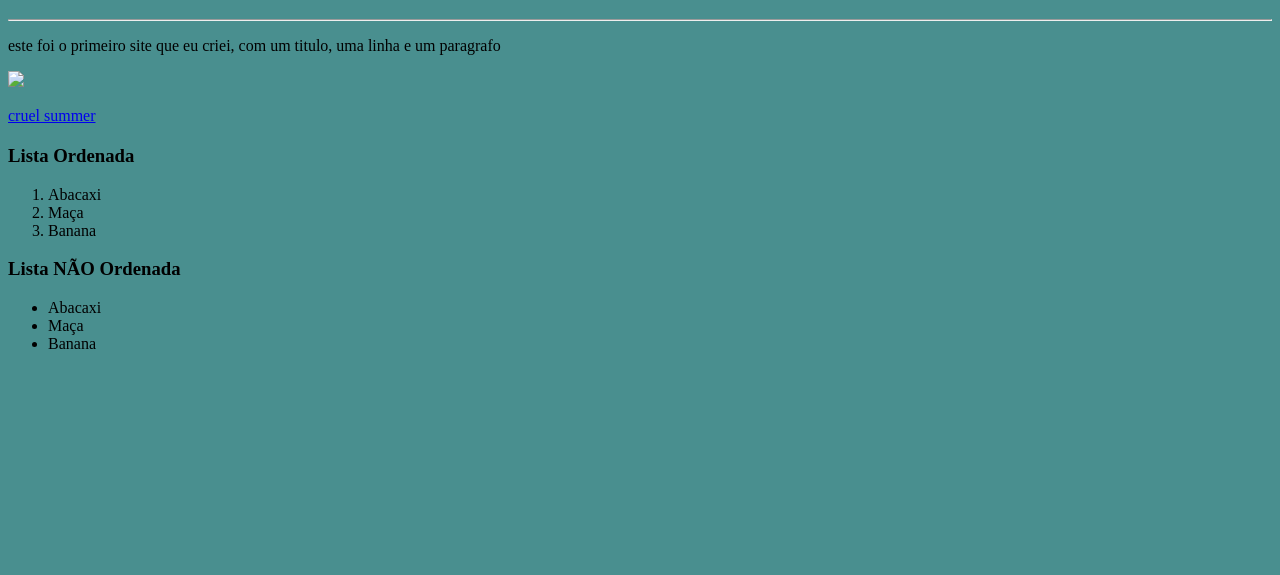
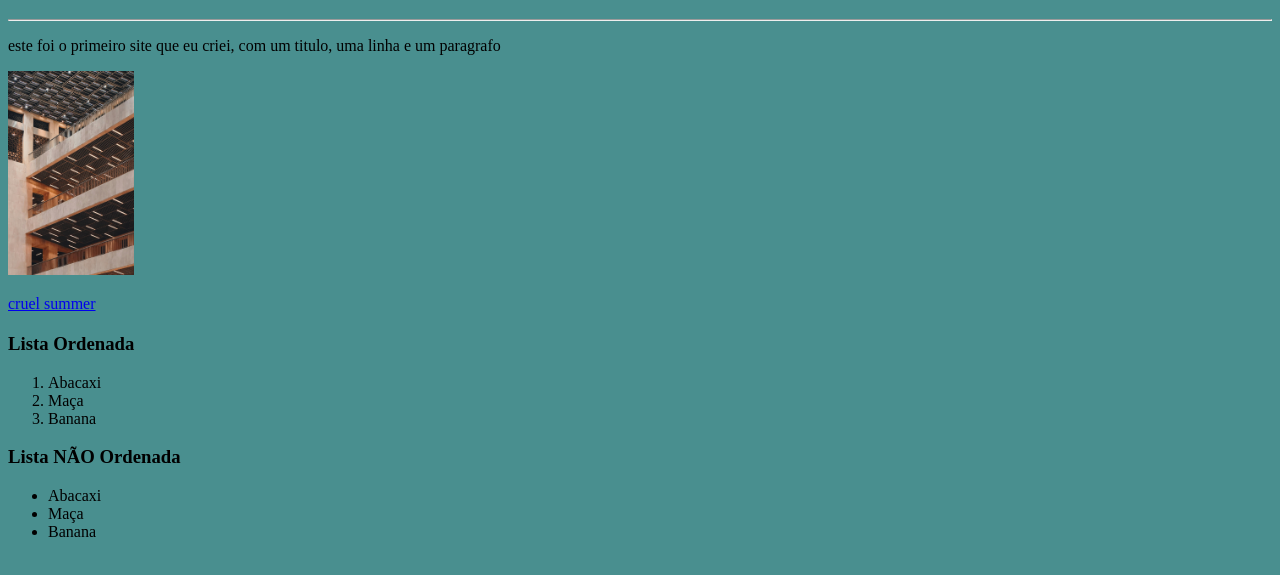
Before and after one commit to dia2007-cyber/Aula1Html, a plain HTML site: page aula1 pg 2.html in a window 1280 px wide. Shown: the part 61-636 px from the top of the page. Drawn offline with Linux system fonts and the light colour scheme.

Commit message:
Update aula1 pg 2.html

```diff
--- a/aula1 pg 2.html
+++ b/aula1 pg 2.html
@@ -14,7 +14,7 @@
     <h1>olá mundo!</h1>
     <hr>
     <p> este foi o primeiro site que eu criei, com um titulo, uma linha e um paragrafo </p>
-    <img src="landscape-9300672_1920.jpg " width="10%" />
+    <img src="mosque-9275264_1920.jpg " width="10%" />
     <p>
         <a href ="#">   cruel summer</a>
     </p>
```
